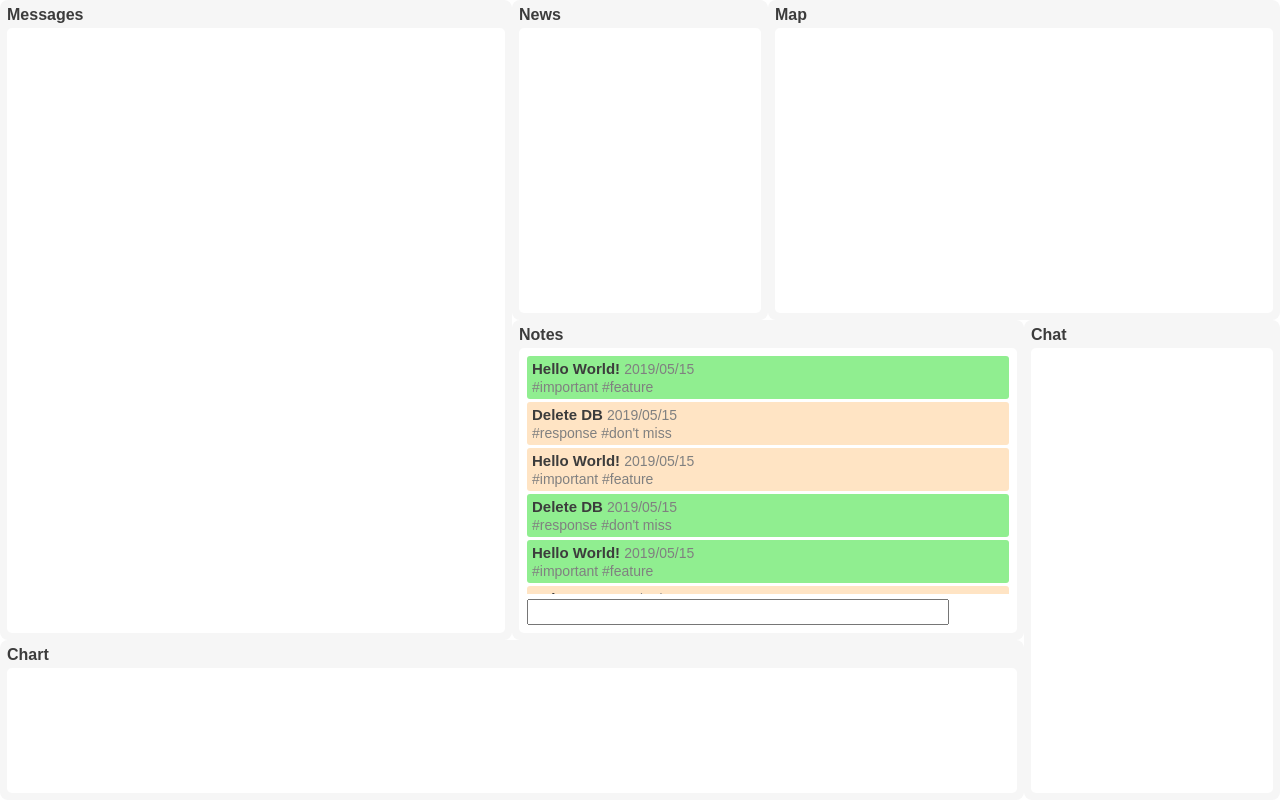
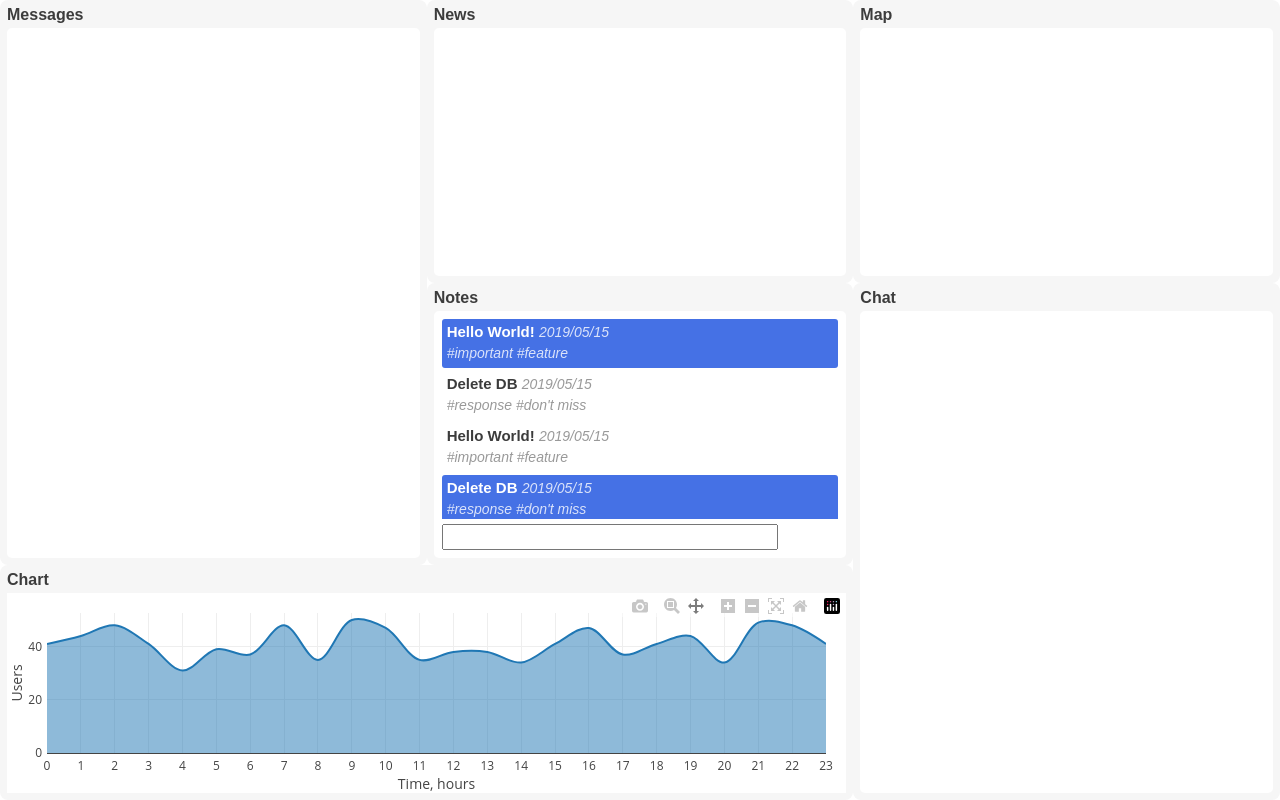
Before and after one commit to TinyChief-zz/dashboard, a website with bundled scripts: page dist/index.html in a window 1280 px wide. Built offline with nearby package versions, Linux system fonts and the light colour scheme; no server answers.

Commit message:
Implemented NewsBox & Developed NotesBox

```diff
--- a/dist/css/style.css
+++ b/dist/css/style.css
@@ -1,15 +1,32 @@
 :root {
   --blue: #4571e5;
   --dark: rgb(60, 60, 60);
-  --light: rgb(128, 128, 128)
+  --light: rgb(128, 128, 128);
 }
 body {
   font-family: sans-serif;
   background-color: #f6f6f6;
 }
 
-h1, h2, h3, h4, h5, p, li, span {
-  color: var(--dark)
+h1,
+h2,
+h3,
+h4,
+h5,
+p,
+li,
+span {
+  color: var(--dark);
+}
+
+p {
+  line-height: 20px;
+  font-size: 15px;
+}
+
+a {
+  text-decoration: none;
+  color: inherit;
 }
 
 span {
@@ -35,14 +52,14 @@ button {
   height: 100%;
   margin: 0 auto;
   /* grid-gap: 5px 5px; */
-  grid-template-columns: repeat(5, 1fr);
+  grid-template-columns: repeat(6, 1fr);
   grid-template-rows: repeat(5, 1fr);
   grid-template-areas:
-    "messages messages news map map"
-    "messages messages news map map"
-    "messages messages notes notes chat"
-    "messages messages notes notes chat"
-    "chart chart chart chart chat"
+    'messages messages news news map map'
+    'messages messages news news map map'
+    'messages messages notes notes chat chat'
+    'messages messages notes notes chat chat'
+    'chart chart chart chart chat chat';
 }
 
 .grid > div {
@@ -67,42 +84,47 @@ button {
   transition: background-color 0.2s ease-in;
 }
 
-[class$="-inner"] {
+[class$='-inner'] {
   max-width: 100%;
-  /* min-height: inherit; */
+  padding: 8px;
   flex: 1 1 100%;
   background-color: white;
-  border-radius: 5px
+  border-radius: 5px;
 }
 
 #chart {
-  grid-area: chart
+  grid-area: chart;
 }
 #chat {
-  grid-area: chat
+  grid-area: chat;
 }
 #notes {
-  grid-area: notes
+  grid-area: notes;
 }
 #messages {
-  grid-area: messages
+  grid-area: messages;
 }
 #news {
-  grid-area: news
+  grid-area: news;
 }
 #map {
-  grid-area: map
+  grid-area: map;
 }
+
+/* NOTES */
 
 #notes li {
   margin-bottom: 3px;
   padding: 5px;
-  background-color: bisque;
   border-radius: 3px;
 }
 
 #notes li.done {
-  background-color: lightgreen;
+  background-color: var(--blue);
+}
+
+#notes li.done h3, #notes li.done p, #notes li.done span {
+  color: white;
 }
 
 #notes li h3 {
@@ -110,15 +132,18 @@ button {
   margin-bottom: 4px;
 }
 
-#notes li span, #notes li p {
+#notes li span,
+#notes li p {
   font-size: 14px;
-  color: var(--light)
+  font-style: italic;
+  opacity: 0.8;
+  color: var(--light);
 }
 
 .notes-inner {
   display: flex;
   flex-direction: column;
-  padding: 8px;
+  /* padding: 8px; */
 }
 .notes-inner ul {
   flex-grow: 1;
@@ -128,7 +153,6 @@ button {
 }
 
 #notes .input-wrapper {
-  /* padding: 5px; */
   display: flex;
 }
 
@@ -138,3 +162,46 @@ button {
   margin-right: 5px;
   flex-grow: 1;
 }
+
+/* NEWS */
+
+#news .news-inner {
+  display: flex;
+}
+
+#news li {
+  margin-bottom: 3px;
+  padding: 7px 5px;
+  border-radius: 3px;
+  position: relative;
+}
+
+#news li:last-of-type::after {
+  display: none;
+}
+
+#news ul {
+  overflow: scroll;
+}
+
+#news li p {
+  display: inline;
+}
+
+
+#news .agency {
+  width: 15px;
+  height: 15px;
+  font: 0/0 a;
+  border: 0;
+  background-position: 50% 50%;
+  background-repeat: no-repeat;
+  background-size: cover;
+  display: inline-block;
+  vertical-align: text-top;
+  position: relative;
+  overflow: hidden;
+  white-space: nowrap;
+  display: inline-block;
+  background: '✦'
+}
--- a/dist/index.html
+++ b/dist/index.html
@@ -17,5 +17,6 @@
       <div id="map"></div>
     </div>
     <script type="module" src="js/main.js"></script>
+    <script src="js/addons/plotly.js"></script>
   </body>
 </html>
--- a/dist/js/boxes/chartBox.js
+++ b/dist/js/boxes/chartBox.js
@@ -1,7 +1,90 @@
 import { Block } from '../block.js'
 
-// export const chartBox = new Block()
+export default function (params) {
+  const block = new Block(params)
 
-export default function (params) {
-  return new Block(params)
+  initChart(block.container.children[1])
+
+  return block
 }
+
+function initChart (target) {
+  const xValues = Array.from({ length: 24 }, (v, k) => k)
+  const yValues = xValues.map(el => {
+    return direction()
+      ? 40 - round(Math.random() * 10)
+      : 40 + round(Math.random() * 10)
+  })
+  const trace1 = {
+    x: xValues,
+    y: yValues,
+    fill: 'tozeroy',
+    type: 'line',
+    line: { shape: 'spline' }
+  }
+  let data = [trace1]
+
+  const layout = {
+    showlegend: false,
+    height: 200,
+    margin: {
+      l: 40,
+      r: 20,
+      b: 40,
+      t: 20,
+      pad: 4
+    },
+    dragmode: 'pan',
+    selectdirection: 'h',
+    autorange: true,
+    xaxis: {
+      title: 'Time, hours',
+      zeroline: false,
+      tickvals: xValues
+    },
+    yaxis: {
+      title: 'Users',
+      showline: false
+    }
+  }
+
+  const options = {
+    responsive: true
+  }
+
+  /* eslint-disable */
+  Plotly.react(target, data, layout, options)
+  // Plotly.purge(target)
+  /* eslint-enable */
+  // let step = 0
+  // setInterval(() => {
+  //   yValues.push(direction()
+  //     ? 40 - round(Math.random() * 10)
+  //     : 40 + round(Math.random() * 10))
+  //   xValues.push((xValues[xValues.length - 1] + 1) % 24)
+
+  //   Plotly.react(target, [
+  //     {
+  //       ...trace1,
+  //       x: xValues.slice(step, step + 24),
+  //       y: yValues.slice(step, step + 24)
+  //     }
+  //   ], layout, options)
+
+  //   step++
+  // }, 2000)
+}
+
+function round (val) {
+  return Math.round(val)
+}
+
+function direction () {
+  return round(Math.random()) === 0
+}
+
+function newValue () {
+  return direction()
+    ? 40 - round(Math.random() * 10)
+    : 40 + round(Math.random() * 10)
+}
--- a/dist/js/boxes/newsBox.js
+++ b/dist/js/boxes/newsBox.js
@@ -1,5 +1,57 @@
 import { Block } from '../block.js'
 
+const agencyIcons = {
+  'Lenta': 'lenta',
+  'Www.mk.ru': 'mk',
+  'Ria.ru': 'ria',
+  'RBC': 'rbk',
+  'Vesti.ru': 'vesti',
+  'Itar': 'itar',
+  'Rt': 'rt2',
+  'Izvestiya': 'izvestiya',
+  'Regnum': 'regnum',
+  'Gazeta.ru': 'gazetaru',
+  'Interfaks.ru': 'interfaks',
+  'Rg': 'rgru2'
+}
+
 export default function (params) {
-  return new Block(params)
+  const block = new Block(params)
+  const inner = block.container.children[1]
+
+  getNews().then(data => {
+    const newsList = document.createElement('ul')
+    data.articles.forEach(item => {
+      console.log(item)
+      const listItem = document.createElement('li')
+      const iconURL = `https://yastatic.net/s3/home/news/desktop/multicolor/${agencyIcons[item.source.name]}.svg`
+
+      listItem.innerHTML = `
+        <a href=${item.url} target="_blank">
+          <div class="agency" style="background-image: url(${iconURL})"></div>
+          <p>
+            ${item.title}
+          </p>
+        </a>
+      `
+
+      newsList.appendChild(listItem)
+    })
+
+    inner.appendChild(newsList)
+  })
+
+  return block
 }
+
+async function getNews () {
+  const url = 'https://newsapi.org/v2/top-headlines?' +
+  'country=ru&' +
+  'pageSize=5&' +
+  'apiKey=b88a27ab31564a88b703bd6f5f37960c'
+
+  const res = await window.fetch(url)
+  const data = await res.json()
+
+  return data
+}
--- a/dist/js/boxes/notesBox.js
+++ b/dist/js/boxes/notesBox.js
@@ -3,14 +3,17 @@ import { Block } from '../block.js'
 export default function (params) {
   const block = new Block(params)
   const inner = block.container.children[1]
+  const list = document.createElement('ul')
 
-  const list = document.createElement('ul')
   const inputWrapper = document.createElement('div')
   inputWrapper.className = 'input-wrapper'
-  inputWrapper.innerHTML = `
-    <input type="text" />
-    <button>Add</button>
-  `
+
+  const input = document.createElement('input')
+  const button = document.createElement('button')
+  button.innerHTML = 'Add'
+
+  inputWrapper.appendChild(input)
+  inputWrapper.appendChild(button)
   inner.appendChild(inputWrapper)
 
   const notes = [
@@ -51,9 +54,12 @@ export default function (params) {
       done: false
     }
   ]
-  notes.forEach(item => {
+
+  function addToNotesList (item) {
     const listItem = document.createElement('li')
+
     if (item.done) { listItem.className = 'done' }
+
     listItem.innerHTML = `
         <h3>
           ${item.text}
@@ -61,9 +67,32 @@ export default function (params) {
         </h3>
         <p>${item.tags.map(el => `#${el}`).join(' ')}</p>
       `
+
+    listItem.addEventListener('click', function () {
+      this.classList.toggle('done')
+    })
+
     list.appendChild(listItem)
+  }
+
+  notes.forEach(addToNotesList)
+  inner.insertBefore(list, inputWrapper)
+
+  button.addEventListener('click', function () {
+    let noteText = input.value
+    if (!noteText) {
+      console.log('Enter some note!')
+      return
+    }
+    const newNoteItem = {
+      text: noteText,
+      created: new Date().toISOString().replace('-', '/').split('T')[0].replace('-', '/'),
+      tags: ['devops', 'hosting']
+    }
+
+    addToNotesList(newNoteItem)
+    input.value = ''
   })
-  inner.insertBefore(list, inputWrapper)
-  console.dir(inner)
+
   return block
 }
--- a/dist/js/main.js
+++ b/dist/js/main.js
@@ -21,7 +21,6 @@ const boxes = [
 
 boxes.forEach(box => {
   box.container.addEventListener('click', function (e) {
-    console.log(lastActive)
     if (lastActive) {
       lastActive.classList.remove('active')
     }
```
Also changed, not shown: 1 other file. Lines whose indentation alone changed are shown as unchanged.
